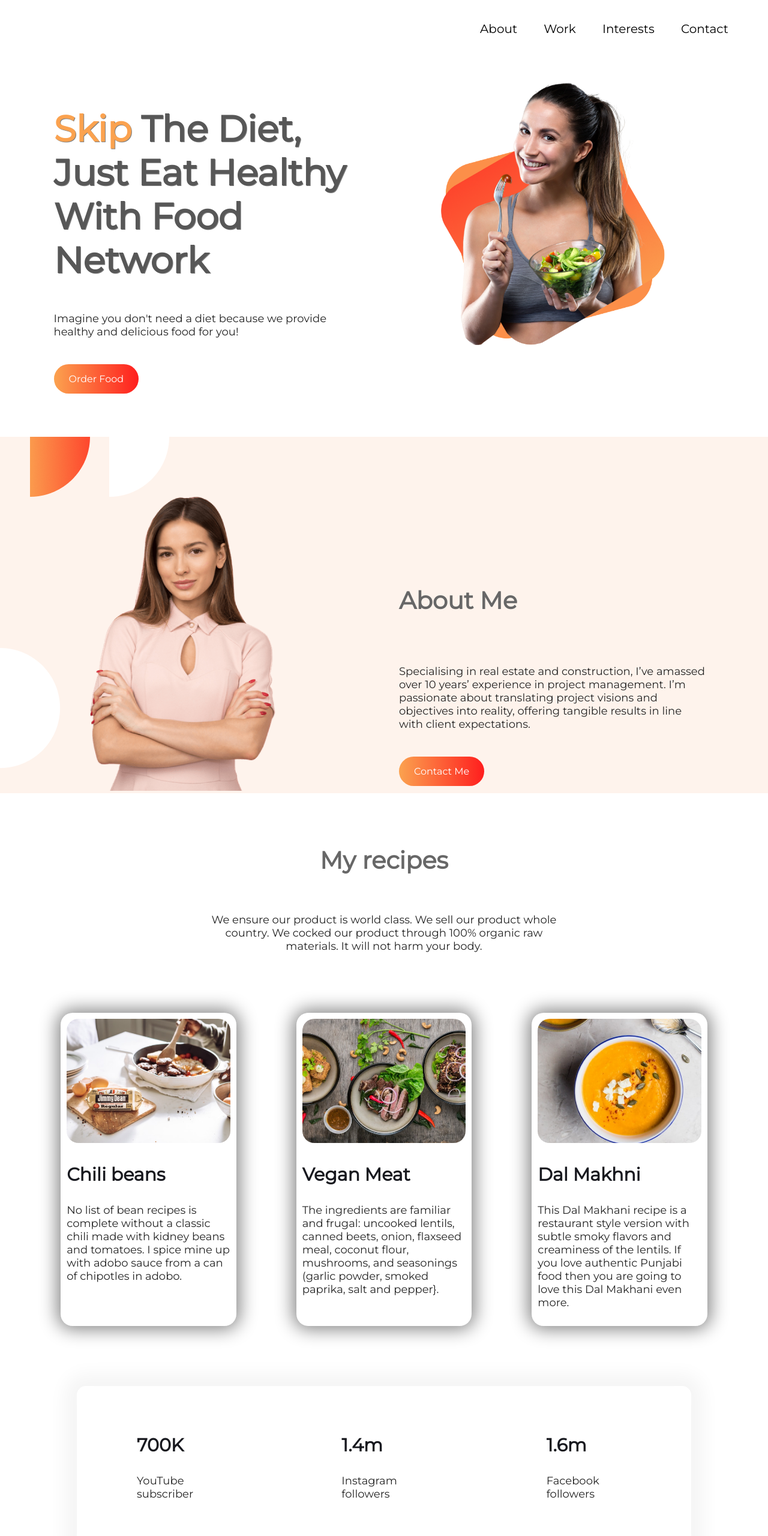
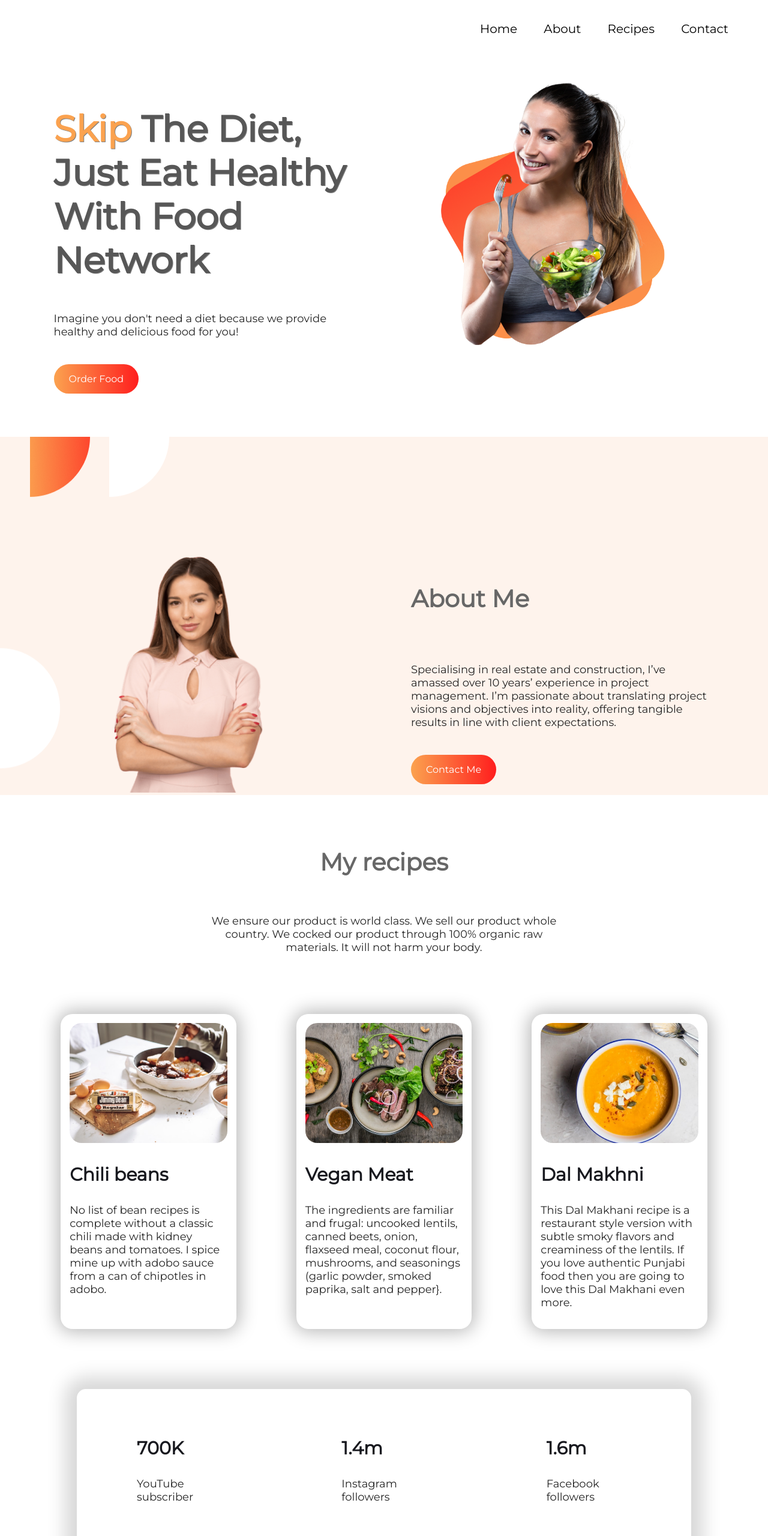
Before and after one commit to ishrak-217/food-project, a plain HTML site: page index.html in a window 1280 px wide. Shown: the top 2560 px of the page at 60% size. Drawn offline with Linux system fonts and the light colour scheme.

Commit message:
fixed some issues

```diff
--- a/index.html
+++ b/index.html
@@ -4,7 +4,7 @@
 <head>
     <meta charset="UTF-8">
     <meta name="viewport" content="width=device-width, initial-scale=1.0">
-    <title>Personal Website -Assignment</title>
+    <title>Food Network</title>
     <link rel="stylesheet" href="style.css">
     <link href="https://fonts.googleapis.com/css2?family=Montserrat&display=swap" rel="stylesheet">
 </head>
@@ -13,9 +13,9 @@
     <header>
         <nav>
             <ul>
+                <li><a href="#">Home</a></li>
                 <li><a href="#about">About</a></li>
-                <li><a href="#work">Work</a></li>
-                <li><a href="#personal-interest">Interests</a></li>
+                <li><a href="#recipes">Recipes</a></li>
                 <li><a href="#inquiry">Contact</a></li>
             </ul>
         </nav>
@@ -35,7 +35,7 @@
             </div>
         </div>
     </section>
-    <section class="second-section">
+    <section id="about" class="second-section">
         <div class="second-image">
             <img src="images/female/Person Image.png" alt="there supposed to be a image">
         </div>
@@ -48,7 +48,7 @@
             <a target="blank" class="button" href="https://www.linkedin.com/in/ishrakalhasib217/">Contact Me</a>
         </div>
     </section>
-    <section class="recipe-section">
+    <section id="recipes" class="recipe-section">
         <div class="recipes">
             <h2>My recipes</h2>
             <p>We ensure our product is world class. We sell our product whole country. We cocked our product through
@@ -97,7 +97,11 @@
     </section>
     <footer id="inquiry" class="footer-part">
         <div>
-            <p>&copy; Reserved by WEB-DEV Ishrak AL Hasib</p>
+            <h4><span class="salmon-highlight">FOOD</span> NETWORK</h2>
+        </div>
+        <div>
+            <h6>Eat healthy to live healthy. Live healthy to live happy.</h6>
+            <p style="color: grey; font-size: 10px;">&copy; Reserved by WEB-DEV Ishrak AL Hasib</p>
         </div>
     </footer>
 </body>
--- a/style.css
+++ b/style.css
@@ -75,8 +75,8 @@ p{
 }
 .second-image{
     width: 50%;
-    padding-top: 100px;
-    padding-left: 150px;
+    padding-top: 200px;
+    padding-left: 190px;
 }
 .second-text{
     width: 50%;
@@ -91,7 +91,7 @@ p{
     margin-top: 100px;
 }
 .second-image img{
-    width: 60%;
+    width: 50%;
 }
 .button{
     text-decoration: none;
@@ -122,10 +122,10 @@ p{
 .foods{
     width: 32%;
     color: rgba(24, 25, 31, 1);
-    padding: 10px;
+    padding: 15px;
     margin-left: 50px;
     margin-right: 50px;
-    box-shadow: 0 0 30px 5px grey;
+    box-shadow: 0 0 30px 5px rgb(184, 184, 184);
     border-radius: 20px;
 }
 .bean-food img{
@@ -145,7 +145,7 @@ p{
     margin-top: 5%;
     margin-left: 10%;
     margin-right: 10%;
-    box-shadow: 0 0 30px 20px whitesmoke;
+    box-shadow: 0 0 30px 20px rgb(216, 216, 216);
     border-radius: 15px;
 }
 .social-media{
@@ -157,7 +157,7 @@ p{
     font-weight: bolder;
 }
 .sign-up{
-    padding-left: 20%;
+    text-align: center;
     margin-bottom: 50px;
 }
 .sign-up input{
@@ -171,5 +171,5 @@ p{
     text-align: center;
     color: white;
     padding-top: 40px;
-    padding-bottom: 100px;
+    padding-bottom: 40px;
 }
```
Also changed, not shown: 1 other file.
